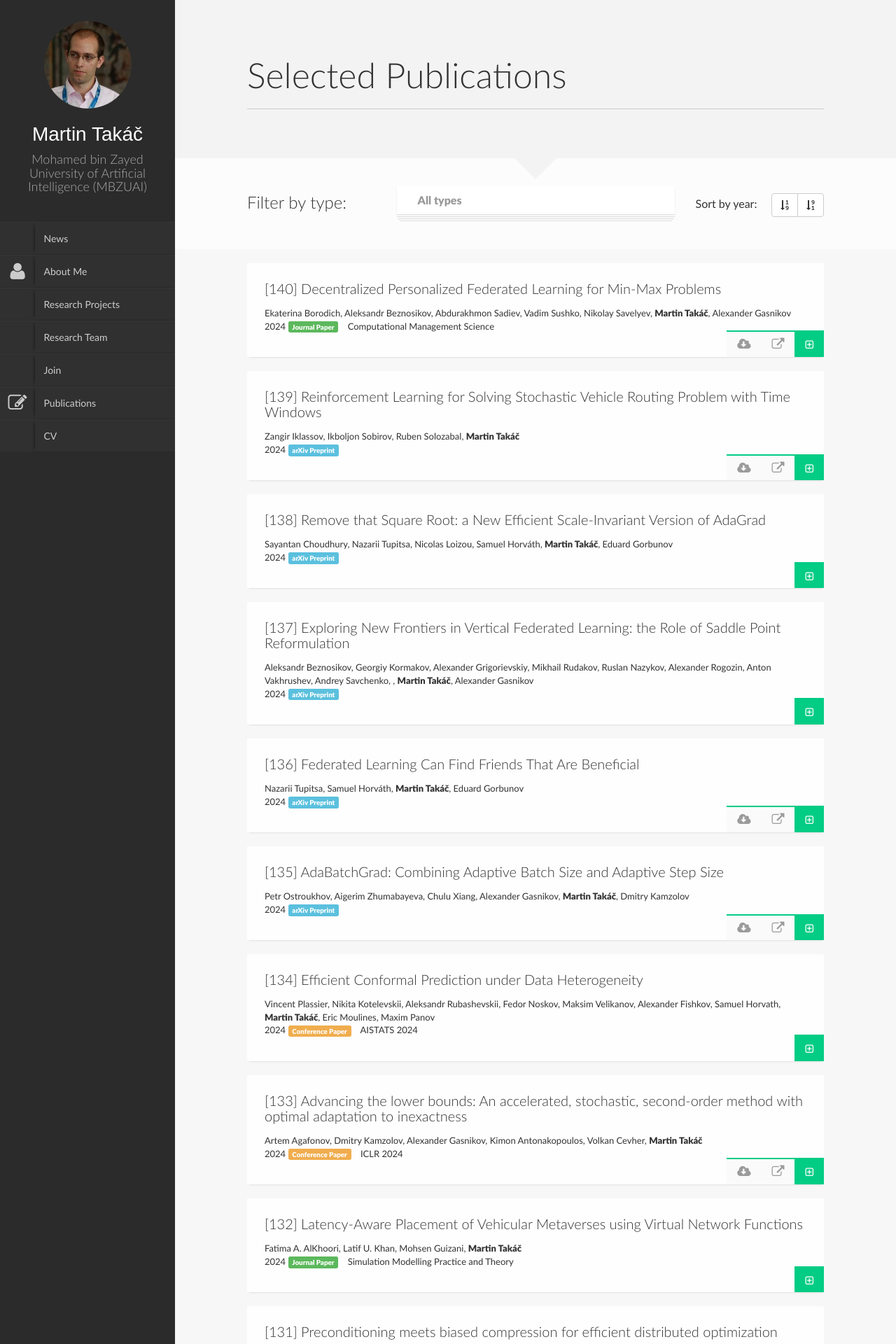
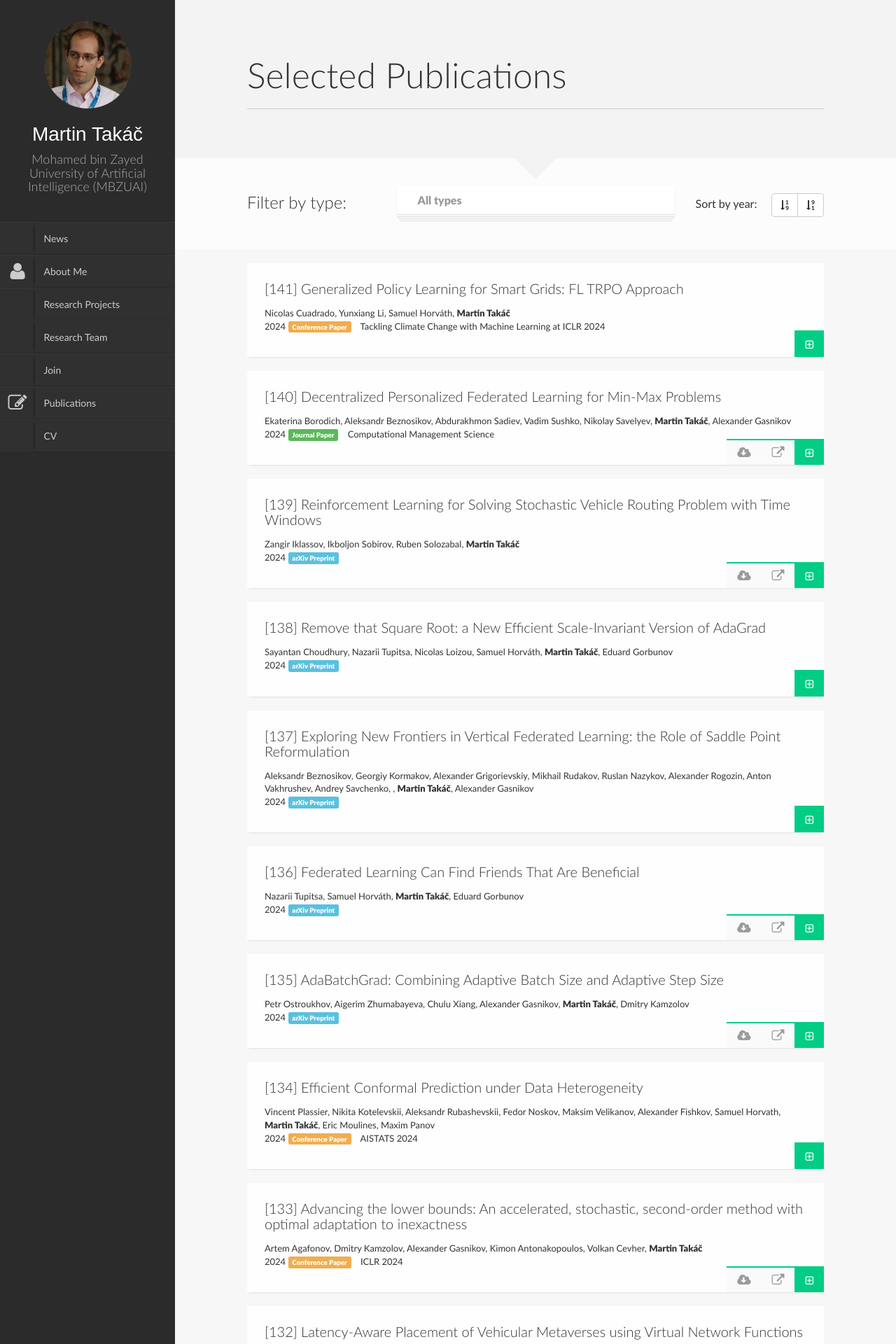
Before and after one commit to martintaki/takac.github.io, a Jekyll site: the page built from Publications.html, in a window 1280 px wide. Shown: the top 1920 px of the page at 70% size. Built offline with Jekyll 4.4.1, drawn with Linux system fonts in a browser that asks for light colours; nearby versions of some CDN libraries; library files that are not in the unit come from our copies; some of the changed text lies outside the part shown.

Commit message:
update 03-04-2024

```diff
--- a/_data/papers.yaml
+++ b/_data/papers.yaml
@@ -1,3 +1,23 @@
+- abstract: "\n\t\tThe smart grid domain requires bolstering the capabilities of existing\
+    \ energy management systems; Federated Learning (FL) aligns with this goal as\
+    \ it demonstrates a remarkable ability to train models on heterogeneous datasets\
+    \ while maintaining data privacy, making it suitable for smart grid applications,\
+    \ which often involve disparate data distributions and interdependencies among\
+    \ features that hinder the suitability of linear models. This paper introduces\
+    \ a framework that combines FL with a Trust Region Policy Optimization (FL TRPO)\
+    \ aiming to reduce energy-associated emissions and costs. Our approach reveals\
+    \ latent interconnections and employs personalized encoding methods to capture\
+    \ unique insights, understanding the relationships between features and optimal\
+    \ strategies, allowing our model to generalize to previously unseen data. Experimental\
+    \ results validate the robustness of our approach, affirming its proficiency in\
+    \ effectively learning policy models for smart grid challenges.\n\t\t"
+  authors: "Nicolas Cuadrado, Yunxiang Li, Samuel Horv\xE1th, <strong>Martin Tak\xE1\
+    \u010D</strong>"
+  journal: Tackling Climate Change with Machine Learning at ICLR 2024
+  ltype: Tackling Climate Change with Machine Learning at ICLR 2024
+  title: 'Generalized Policy Learning for Smart Grids: FL TRPO Approach'
+  type: cpaper
+  year: '2024'
 - abstract: Personalized Federated Learning (PFL) has recently seen tremendous progress,
     allowing the design of novel machine learning applications to preserve the privacy
     of the training data. Existing theoretical results in this field mainly focus
```
Also changed, not shown: 2 other files.
